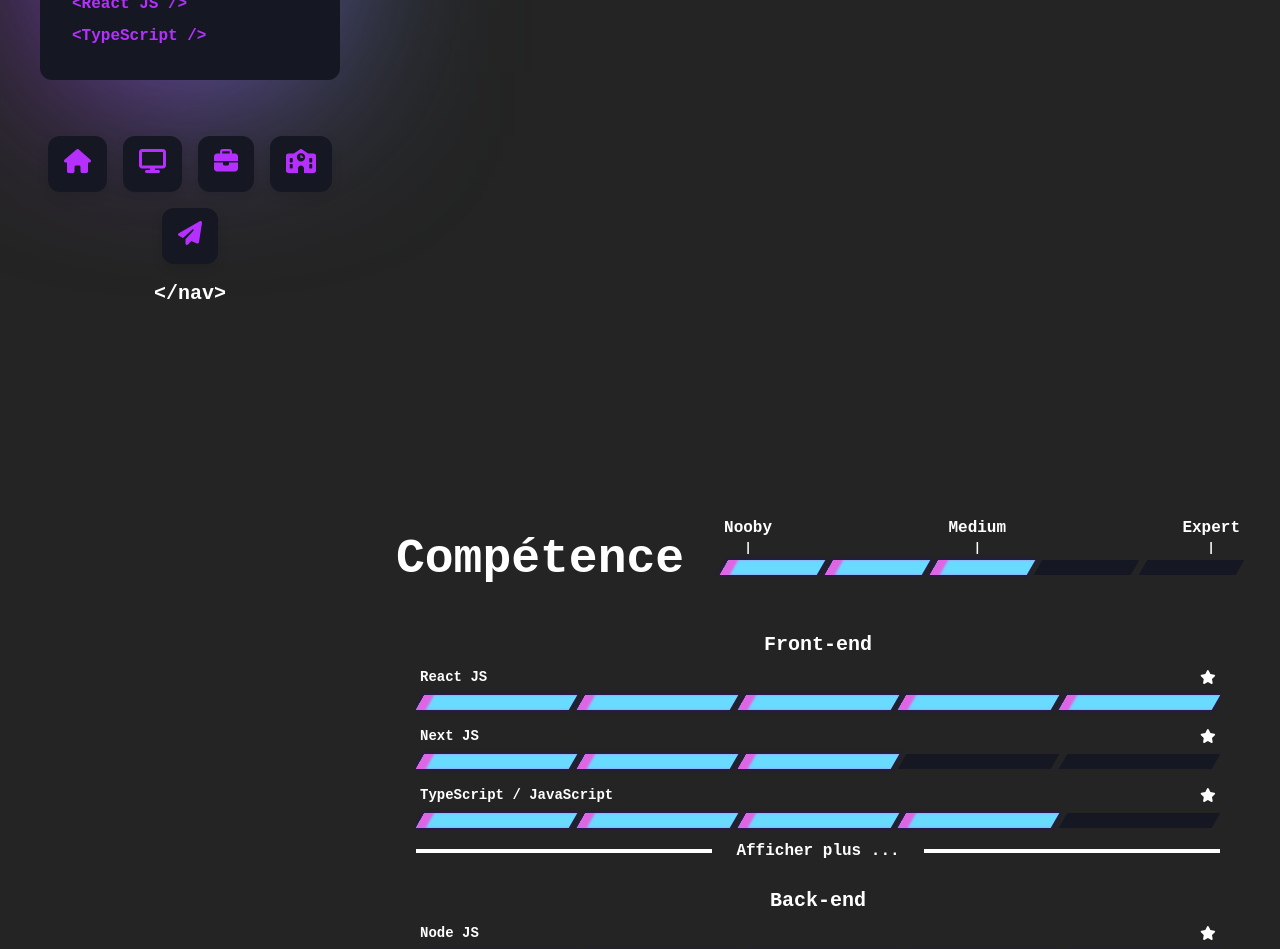
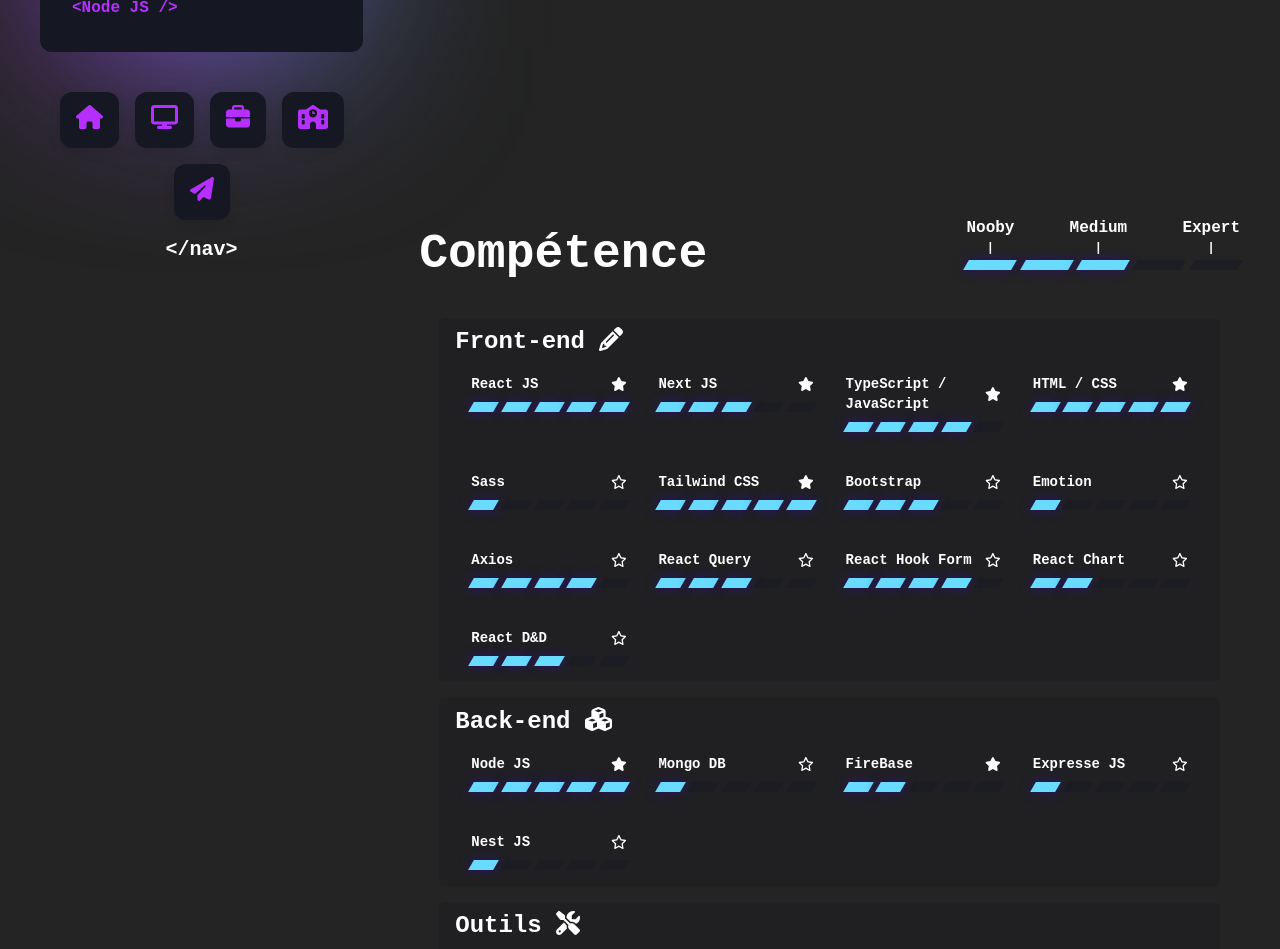
Before and after one commit to AlexPawlonski/Portfolio, a Next.js app: page / in a window 1280 px wide. Shown: the part 1340-2289 px from the top of the page. Built offline with nearby package versions, Linux system fonts and the light colour scheme.

Commit message:
update css skill section

```diff
--- a/src/app/page.tsx
+++ b/src/app/page.tsx
@@ -1,4 +1,3 @@
-"use client";
 import {
   Header,
   Nav,
@@ -8,41 +7,9 @@ import {
 } from "@components/organisms";
 import { FontAwesomeIcon } from "@fortawesome/react-fontawesome";
 import { ProfilImg, Writer } from "@src/components/atoms";
-import { useEffect, useMemo, useRef, useState } from "react";
 import { faArrowDown } from "@fortawesome/free-solid-svg-icons";
 
 export default function Home() {
-  const myRef: any = useRef();
-  const [headerVisible, setHeaderVisible] = useState(true);
-
-  useEffect(() => {
-    const observer = new IntersectionObserver((entries) => {
-      const entry = entries[0];
-      setHeaderVisible(entry.isIntersecting);
-    });
-    observer.observe(myRef.current);
-  }, []);
-
-  const [screenWidthSize, setScreenSize] = useState(
-    typeof window !== "undefined" ? window.innerWidth : 1280
-  );
-
-  useEffect(() => {
-    if (typeof window !== "undefined") {
-      const handleResize = () => {
-        setScreenSize(window.innerWidth);
-      };
-      window.addEventListener("resize", handleResize);
-      return () => {
-        window.removeEventListener("resize", handleResize);
-      };
-    }
-  }, []);
-
-  const pcPoint = useMemo(() => {
-    return { 1024: screenWidthSize > 1024, 1280: screenWidthSize > 1280 };
-  }, [screenWidthSize]);
-
   return (
     <main id="home" className="z-10 relative">
       <p className="absolute right-10 top-5 text-2xl">{`</body>`}</p>
@@ -73,15 +40,9 @@ export default function Home() {
           </a>
           <div className="group-hover:opacity-100 transition-all opacity-0 imgGradient absolute top-1 left-1 z-10 w-24 h-24"></div>
         </div>
-        <span ref={myRef} id="scrollPoint"></span>
       </section>
-      <div className="flex w-full lg:gap-14 lg:mt-10">
-        {!headerVisible && !pcPoint[1024] && <MenuFixed />}
-        {pcPoint[1024] && (
-          <div className="xl:w-[25%] lg:w-[30%]">
-            <MenuFixed />
-          </div>
-        )}
+      <div className="flex w-full lg:gap-14 lg:mt-10 relative">
+        <MenuFixed />
         <div className="w-full mt-4">
           <Projects />
           <Skills />
--- a/src/components/atoms/LevelBar.tsx
+++ b/src/components/atoms/LevelBar.tsx
@@ -18,13 +18,19 @@ export default function LevelBar({ level, base, legendIsActive }: Props) {
     const divsLevel = [];
     for (let i = 0; i < level; i++) {
       divsLevel.push(
-        <div key={i + "level"} className="levelSkill w-full rainbow-container"></div>
+        <div
+          key={i + "level"}
+          className="levelSkill w-full"
+          style={{ boxShadow: "#2c116e 0px 0px 10px" }}
+        ></div>
       );
     }
 
     const divsBase = [];
     for (let i = 0; i < base - level; i++) {
-      divsBase.push(<div key={i + "base"} className="levelBase w-full"></div>);
+      divsBase.push(
+        <div key={i + "base"} className="levelBase w-full opacity-40 "></div>
+      );
     }
     return (
       <div className="flex items-center justify-center gap-2 mb-2">
@@ -35,7 +41,7 @@ export default function LevelBar({ level, base, legendIsActive }: Props) {
 
   if (legendIsActive) {
     return (
-      <div className="w-full">
+      <div className="w-full xl:w-1/3 lg:w-1/2">
         <div className="flex items-center justify-between">
           <LegendItem title="Nooby" />
           <LegendItem title="Medium" />
--- a/src/components/atoms/Writer.tsx
+++ b/src/components/atoms/Writer.tsx
@@ -1,3 +1,4 @@
+"use client"
 import { Typewriter } from "react-simple-typewriter";
 
 interface Props {
--- a/src/components/molecules/ProjectNav.tsx
+++ b/src/components/molecules/ProjectNav.tsx
@@ -36,7 +36,7 @@ export default function ProjectNav({
   }, [projectSelected, imgSelected]);
 
   return (
-    <div className="bg-drakBlue bg-opacity-40 px-4 py-2 rounded-lg flex items-center gap-4 lg:my-4 lg:mb-2 lg:gap-6 xl:gap-7">
+    <div className="bg-drakBlue bg-opacity-40 px-4 py-2 rounded-lg flex items-center gap-4 lg:my-4 lg:mb-2 lg:gap-6 xl:gap-7 h-14">
       <div className="flex items-center gap-4 lg:gap-6 xl:gap-7">
         <FontAwesomeIcon
           icon={faArrowLeft}
--- a/src/components/molecules/SkillItem.tsx
+++ b/src/components/molecules/SkillItem.tsx
@@ -10,7 +10,7 @@ interface Props {
 
 export default function SkillItem({ skill }: Props) {
   return (
-    <li className="flex flex-col gap-2">
+    <li className="flex flex-col gap-2 col-span-1">
       <label className="flex items-center justify-between text-sm">
         <h3>{skill.title}</h3>
         {skill.fav ? (
--- a/src/components/organisms/Header.tsx
+++ b/src/components/organisms/Header.tsx
@@ -35,16 +35,16 @@ export default function Header({ isFixed }: Props) {
               : "text-xl my-2 lg:my-4 lg:text-2xl"
           )}
         >
-          Développeur Full-Stack
+          Développeur Front-end
         </h2>
         <h3
           className={classNames(
             isFixed ? "flex flex-col gap-2" : "lg:text-2xl flex gap-2 text-xs"
           )}
         >
+          <p>{"<Next JS />"}</p>
+          <p>{"<TypeScript />"}</p>
           <p>{"<Node JS />"}</p>
-          <p>{"<React JS />"}</p>
-          <p>{"<TypeScript />"}</p>
         </h3>
       </div>
     </header>
--- a/src/components/organisms/MenuFixed.tsx
+++ b/src/components/organisms/MenuFixed.tsx
@@ -1,15 +1,41 @@
+"use client";
+import { useEffect, useState } from "react";
 import { Header, Nav } from ".";
 import { ProfilImg } from "../atoms";
+import { classNames } from "@src/utils";
 
 export default function MenuFixed() {
+  const [showComponent, setShowComponent] = useState(false);
+
+  useEffect(() => {
+    const handleScroll = () => {
+      const scrollY = window.scrollY || window.pageYOffset;
+      const scrollThreshold = 800;
+      if (scrollY > scrollThreshold) {
+        setShowComponent(true);
+      } else {
+        setShowComponent(false);
+      }
+    };
+    window.addEventListener("scroll", handleScroll);
+    return () => {
+      window.removeEventListener("scroll", handleScroll);
+    };
+  }, []);
+
   return (
-    <section className="flex flex-col gap-4 items-center fixed lg:sticky top-4 right-3 z-50 ">
+    <section
+      className={classNames(
+        !showComponent && "hidden lg:block",
+        "flex flex-col gap-4 items-center fixed lg:sticky top-4 right-3 z-50 h-full"
+      )}
+    >
       <ProfilImg size="w-20 lg:hidden" showText={false} isFixed={true} />
       <div className="hidden lg:block w-full">
         <Header isFixed={true} />
       </div>
       <div className="lg:hidden">
-        <Nav forceVertical={true} isFixed={true}/>
+        <Nav forceVertical={true} isFixed={true} />
       </div>
       <div className="hidden lg:block my-10">
         <Nav isFixed={true} />
--- a/src/components/organisms/Projects.tsx
+++ b/src/components/organisms/Projects.tsx
@@ -1,8 +1,10 @@
+"use client";
 import { useState } from "react";
 import { ProjectComponent, ProjectNav } from "../molecules";
 import { Picture, Project } from "@src/interfaces";
 import { projects } from "@src/datas";
 import { ProjectItem } from "../atoms";
+import { classNames } from "@src/utils";
 
 export default function Projects() {
   const [projectSelected, setProjectSelected] = useState<Project | undefined>();
@@ -10,7 +12,10 @@ export default function Projects() {
   return (
     <section
       id="projects"
-      className="flex flex-col gap-2 lg:h-[1000px] h-[800px]"
+      className={classNames(
+        "flex flex-col gap-2 relative"
+      )}
+      style={{ height: "calc(100vh - 100px)" }}
     >
       <h2 className="text-2xl xl:text-5xl">Réalisation</h2>
       <ProjectNav
--- a/src/components/organisms/Skills.tsx
+++ b/src/components/organisms/Skills.tsx
@@ -1,9 +1,20 @@
+"use client";
+import { useState } from "react";
 import { skills } from "@src/datas";
 import { SkillItem } from "../molecules";
 import { LevelBar } from "../atoms";
 import { ISkill } from "@src/interfaces";
-import { useState } from "react";
 import { classNames } from "@src/utils";
+
+import { FontAwesomeIcon } from "@fortawesome/react-fontawesome";
+import {
+  IconDefinition,
+  faPencil,
+  faServer,
+  faScrewdriverWrench,
+  faCubes,
+  faExplosion,
+} from "@fortawesome/free-solid-svg-icons";
 
 export default function Skills() {
   const [isActive, setIsActive] = useState<
@@ -16,6 +27,7 @@ export default function Skills() {
     onClick,
     isActive,
     maxHeight,
+    icon,
   }: {
     title: "Front-end" | "Back-end" | "Server" | "Test" | "Outils";
     skillArray: ISkill[];
@@ -24,18 +36,23 @@ export default function Skills() {
     ) => void;
     isActive: boolean;
     maxHeight: boolean;
+    icon: IconDefinition;
   }) => {
     return (
-      <div>
+      <div className="bg-drakBlue rounded-md p-4 py-2 bg-opacity-20">
         <div
           className={classNames(
-            isActive ? "max-h-none" : "max-h-52",
-            "text-center overflow-hidden transition-all"
+            isActive ? "max-h-none" : "max-h-52 lg:max-h-none",
+            "text-center lg:text-start overflow-hidden transition-all"
           )}
-          style={{ transition: "max-height 0.5s ease" }}
+          style={{
+            transition: "max-height 0.5s ease",
+          }}
         >
-          <h3 className="text-xl my-2">{title}</h3>
-          <ul className="flex flex-col gap-2 mx-1">
+          <h3 className="text-xl mb-4 lg:text-2xl">
+            {title} <FontAwesomeIcon icon={icon} className="" />
+          </h3>
+          <ul className="flex flex-col gap-2 lg:gap-8 mx-4 lg:grid lg:grid-cols-4">
             {skillArray.map((skill, key) => (
               <SkillItem key={key} skill={skill} />
             ))}
@@ -43,7 +60,7 @@ export default function Skills() {
         </div>
         {maxHeight && (
           <div
-            className="flex items-center w-full gap-6 mt-2 cursor-pointer"
+            className="flex items-center w-full gap-6 mt-2 cursor-pointer lg:hidden"
             onClick={() => (isActive ? onClick(undefined) : onClick(title))}
           >
             <span className="border-2 w-full"></span>
@@ -58,7 +75,7 @@ export default function Skills() {
   };
 
   return (
-    <section id="skills" className="lg:h-[1000px] h-[800px]">
+    <section id="skills">
       <div className="flex items-end gap-10 justify-between">
         <h2 className="text-2xl xl:text-5xl">Compétence</h2>
         <LevelBar level={3} base={5} legendIsActive />
@@ -70,6 +87,7 @@ export default function Skills() {
           onClick={(title) => setIsActive(title)}
           isActive={Boolean(isActive === "Front-end")}
           maxHeight={Boolean(skills.front.length > 3)}
+          icon={faPencil}
         />
         <ListSkills
           title="Back-end"
@@ -77,6 +95,15 @@ export default function Skills() {
           onClick={(title) => setIsActive(title)}
           isActive={Boolean(isActive === "Back-end")}
           maxHeight={Boolean(skills.back.length > 3)}
+          icon={faCubes}
+        />
+        <ListSkills
+          title="Outils"
+          skillArray={skills.tools}
+          onClick={(title) => setIsActive(title)}
+          isActive={Boolean(isActive === "Outils")}
+          maxHeight={Boolean(skills.tools.length > 3)}
+          icon={faScrewdriverWrench}
         />
         <ListSkills
           title="Server"
@@ -84,6 +111,7 @@ export default function Skills() {
           onClick={(title) => setIsActive(title)}
           isActive={Boolean(isActive === "Server")}
           maxHeight={Boolean(skills.server.length > 3)}
+          icon={faServer}
         />
         <ListSkills
           title="Test"
@@ -91,13 +119,7 @@ export default function Skills() {
           onClick={(title) => setIsActive(title)}
           isActive={Boolean(isActive === "Test")}
           maxHeight={Boolean(skills.test.length > 3)}
-        />
-        <ListSkills
-          title="Outils"
-          skillArray={skills.tools}
-          onClick={(title) => setIsActive(title)}
-          isActive={Boolean(isActive === "Outils")}
-          maxHeight={Boolean(skills.tools.length > 3)}
+          icon={faExplosion}
         />
       </div>
     </section>
--- a/src/styles/index.css
+++ b/src/styles/index.css
@@ -117,7 +117,7 @@ body {
 }
 
 .levelSkill {
-  height: 15px;
+  height: 10px;
   background: #69dbff;
   transform: skew(-30deg);
   -webkit-transform: skew(-30deg);
@@ -125,8 +125,9 @@ body {
   -o-transform: skew(-30deg);
 }
 .levelBase {
-  height: 15px;
+  height: 10px;
   background: #151823;
+  opacity: "20%";
   transform: skew(-30deg);
   -webkit-transform: skew(-30deg);
   -moz-transform: skew(-30deg);
```
Also changed, not shown: src/components/molecules/ProjectComponent.tsx (+10 -5 lines), src/datas.ts (+0 -30 lines).
